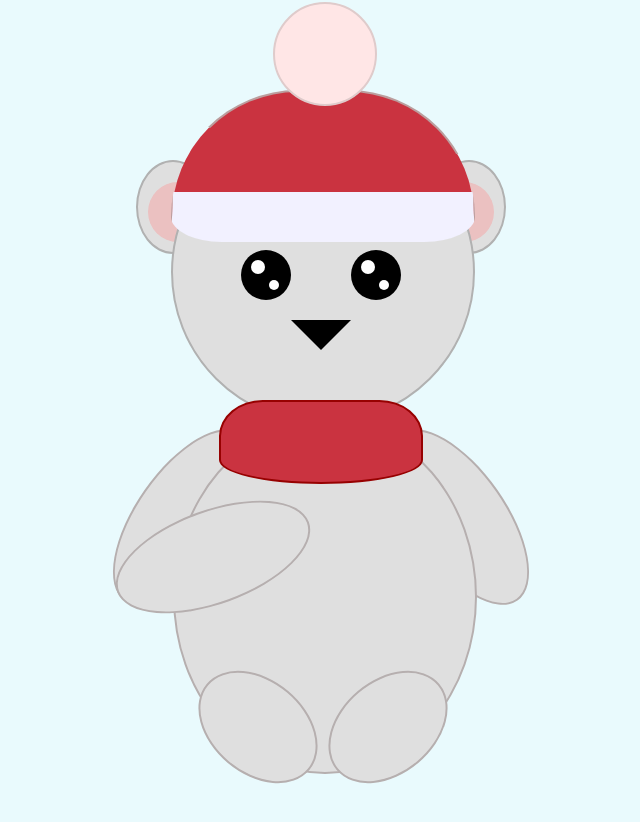
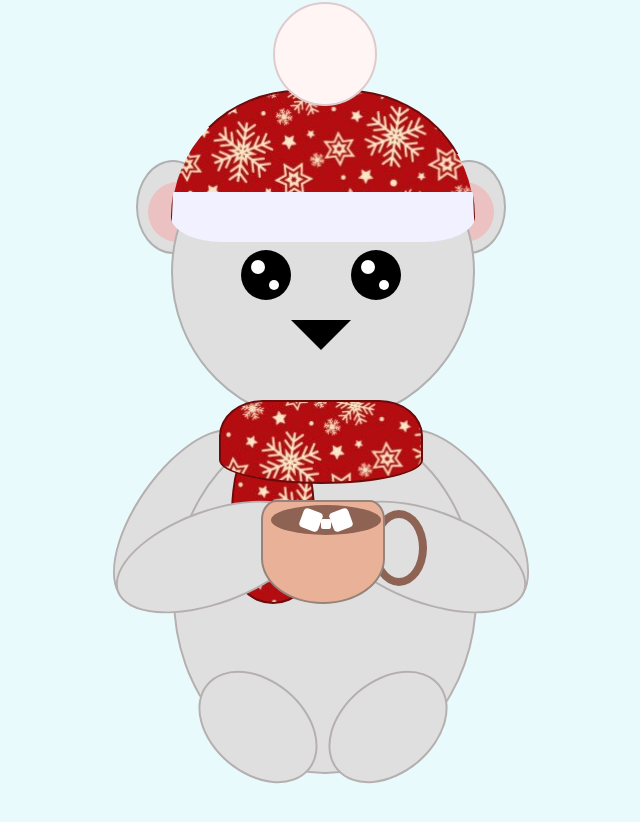
Before and after one commit to KeyshaF-11/Winter-CSS, a plain HTML site: page Winter CSS/index.html in a window 1280 px wide. Shown: the top 822 px of the page, without its empty margins (319-959 px from the left). Drawn offline with Linux system fonts and the light colour scheme.

Commit message:
new bear

```diff
--- a/Winter CSS/index.html
+++ b/Winter CSS/index.html
@@ -43,7 +43,13 @@
             <div class="scarf-2" ></div>
             <div class="scarf-1" ></div>
             <div class="paw-1holding"></div>
-
+            <div class="paw-2holding"></div>
+            <div class="cup-handle"></div>
+            <div class="cup"></div>
+            <div class="hot-coco"></div>
+            <div class="marshmallow1"></div>
+            <div class="marshmallow2"></div>
+            <div class="marshmallow3"></div>
         </div>
 
     </div>
--- a/Winter CSS/style.css
+++ b/Winter CSS/style.css
@@ -57,17 +57,18 @@ body {
     margin: 0 auto;
     width: 300px;
     height: 100px;
-    background-color: rgb(202, 51, 64);
+    background-image: url(img/pattern2.png);
     border-radius: 50% 50% 20% 20% / 100% 100% 20% 20%;
 
-    border: 2px solid rgb(187, 158, 158);
+
+    border: 2px solid rgb(109, 10, 10);;
     border-bottom: 50px solid #f2f1ff;
 }
 
 .circle{
     width: 100px;
     height: 100px;
-    background-color: hsl(0, 100%, 95%);
+    background-color: hsl(0, 100%, 98%);
     border-radius: 50%;
     position: absolute;
 
@@ -236,10 +237,10 @@ body {
     margin: 0 auto;
     width: 200px;
     height: 80px;
-    background-color: rgb(202, 51, 64);
+    background-image: url(img/pattern2.png);
     border-radius: 30% 30% 70% 70% / 60% 60% 40% 40%;
 
-    border: 2px solid rgb(151, 1, 1);;
+    border: 2px solid rgb(109, 10, 10);
 
 }
 
@@ -252,8 +253,8 @@ body {
     height: 150px;
 
     border-radius: 30% 30% 70% 70% / 60% 60% 40% 40%;
-
-
+    background-image: url(img/pattern2.png);
+    border: 2px solid rgb(109, 10, 10);
 }
 
 .paw-1{
@@ -291,3 +292,83 @@ body {
     border: 2px solid rgb(182, 175, 175);
     transform: rotate(-20deg);
 }
+
+.paw-2holding{
+    width: 200px;
+    height: 90px;
+    background-color: #dfdfdf;
+    border-radius: 50%;
+    position: absolute;
+    top: 490px;
+    right: -60px;
+    border: 2px solid rgb(182, 175, 175);
+    transform: rotate(20deg);
+
+}
+
+.cup{
+    width: 120px;
+    height: 100px;
+    background-color: #e9b298;
+    border-radius: 20% 20% 80% 80% / 30% 30% 70% 70%;
+    position: absolute;
+    top: 480px;
+    left: 90px;
+    border: 2px solid rgb(150, 132, 123);
+}
+
+.cup-handle{
+    width: 40px;
+    height: 60px;
+    border: 8px solid #e9b298;
+    border-radius: 50%;
+    position: absolute;
+    top: 490px;
+    left: 200px;
+    border-color: #8f6353;
+}
+
+
+.hot-coco{
+    width: 30px;
+    height: 110px;
+    border-radius: 50%;
+    position: absolute;
+    top: 445px;
+    left: 140px;
+    background-color: #8f6353;
+    transform: rotate(90deg);
+}
+
+.marshmallow1{
+    width: 20px;
+    height: 20px;
+    background-color: white;
+    border-radius: 20%;
+    position: absolute;
+    top: 490px;
+    left: 130px;
+    transform: rotate(20deg);
+}
+
+.marshmallow2{
+    width: 20px;
+    height: 20px;
+    background-color: white;
+    border-radius: 20%;
+    position: absolute;
+    top: 490px;
+    left: 160px;
+    transform: rotate(-20deg);
+}
+
+.marshmallow3{
+    width: 10px;
+    height: 10px;
+    background-color: white;
+    border-radius: 20%;
+    position: absolute;
+    top: 499px;
+    left: 150px;
+
+}
```
Also changed, not shown: Winter CSS/img/pattern1.png (added), Winter CSS/img/pattern2.png (added).
